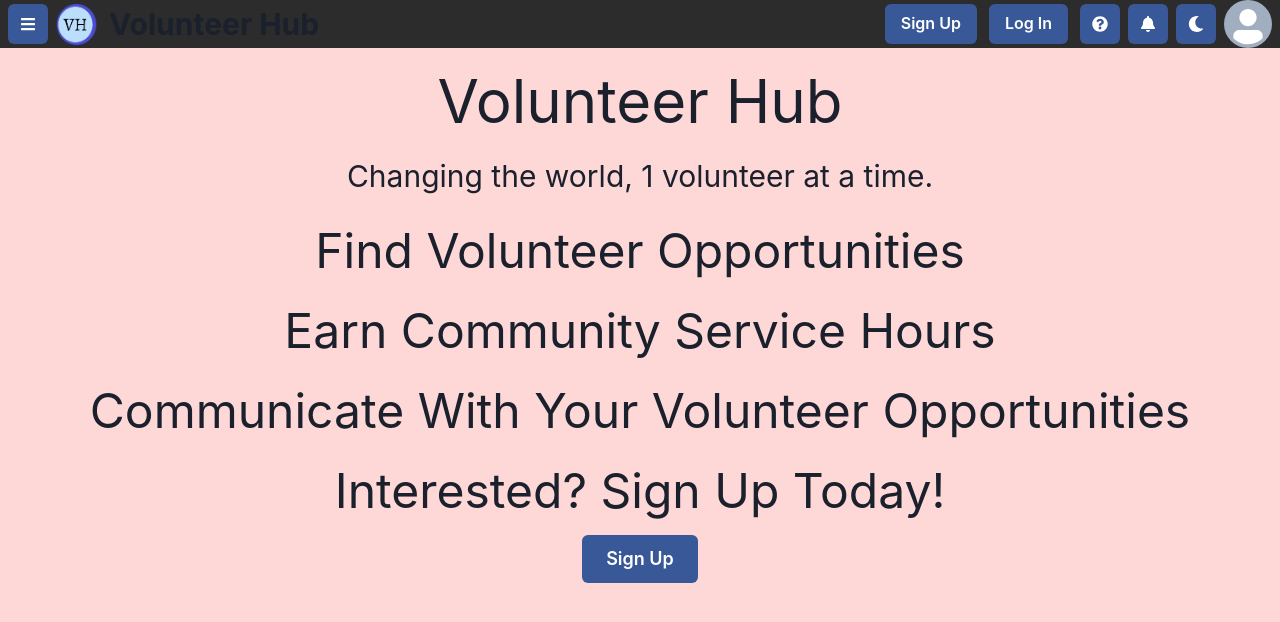
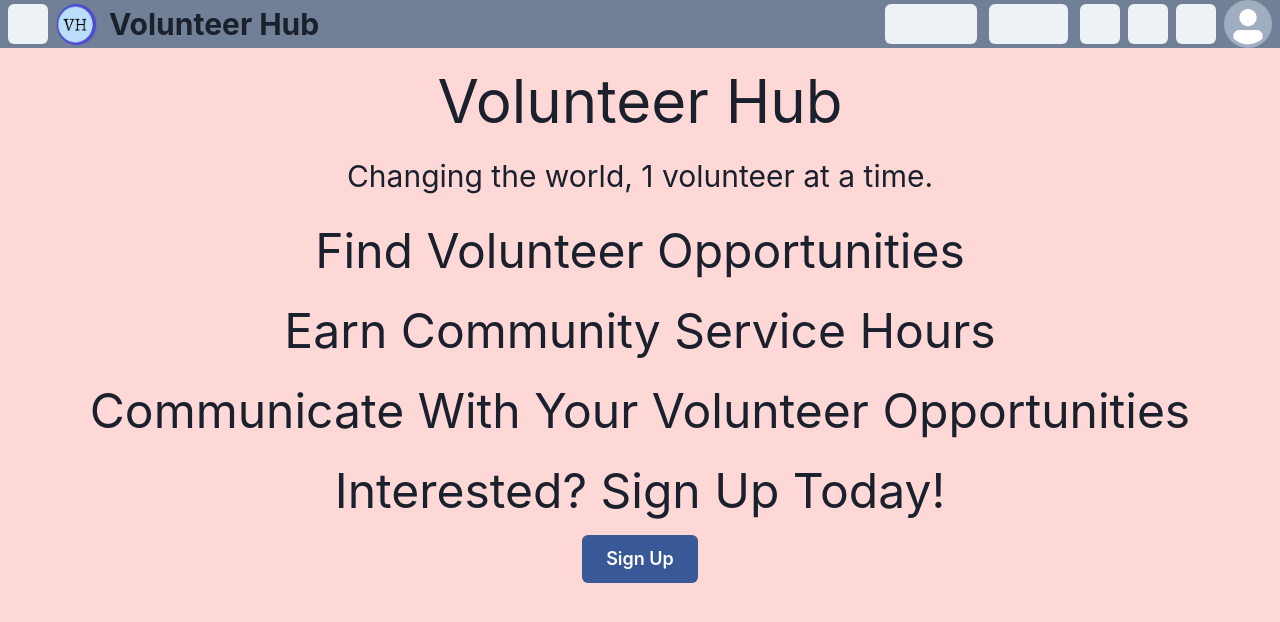
Before and after one commit to uvadhar11/Volunteer-Hub, a React (Create React App) app in the folder app/: page / in a window 1280 px wide. Shown: the top 622 px of the page. Built offline with nearby package versions, Linux system fonts and the light colour scheme; no server answers.

Commit message:
to do: change to facebook/custom btn

```diff
--- a/app/src/App.js
+++ b/app/src/App.js
@@ -55,16 +55,18 @@ function App() {
 
   // THEME
 
-  // TOKENS
+  // TOKENS - uppercase hex letters make it not work. Must be lowercase.
   const tokens = {
     colors: {
       light: {
         "bg-default": "red.100",
-        "navbar-default": "#2c2c2c",
+        "navbar-default": "#718096",
+        "button-default": "#edf2f7",
       },
       dark: {
         "bg-default": "#1a202c",
-        "navbar-default": "#2c2c2c",
+        "navbar-default": "#4a5568",
+        "button-default": "#edf2f7",
       },
     },
   };
@@ -79,6 +81,10 @@ function App() {
       "navbar-default": {
         default: tokens.colors.light["navbar-default"],
         _dark: tokens.colors.dark["navbar-default"],
+      },
+      "button-default": {
+        default: tokens.colors.light["button-default"],
+        _dark: tokens.colors.light["button-default"],
       },
     },
   };
--- a/app/src/components/navbar.js
+++ b/app/src/components/navbar.js
@@ -78,14 +78,15 @@ function NavBar(props) {
       pl="2"
       align="center"
     >
-      {/* blackAlpha.600 */}
       {/* Menu Button */}
       <Menu>
         <MenuButton
           as={IconButton}
           aria-label="Menu Button"
-          colorScheme="facebook"
+          // colorScheme="facebook"
           // colorScheme="gray"
+          // colorScheme="button-default"
+          textColor="button-default"
           icon={<FaBars />}
         />
         {/* only show up if user exists */}
@@ -107,6 +108,7 @@ function NavBar(props) {
       <Spacer />
 
       {/* would dynamically load the elements in here. */}
+      {/* SIGN UP BUTTON */}
       {props.signUp === "true" ? (
         <Button
           mr="3"
@@ -114,15 +116,19 @@ function NavBar(props) {
           // colorScheme="facebook"
           // color="#CBD5E0"
           // textColor={"#EDF2F7"}
-          colorScheme="facebook"
+          // colorScheme="button-default"
+          textColor="button-default"
           onClick={() => navigate("/sign-up")}
         >
           Sign Up
         </Button>
       ) : null}
+
+      {/* LOG IN BUTTON */}
       {props.logIn === "true" ? (
         <Button
-          colorScheme="facebook"
+          // colorScheme="button-default"
+          textColor="button-default"
           size="md"
           onClick={() => navigate("/log-in")}
           mr="3"
@@ -131,9 +137,11 @@ function NavBar(props) {
         </Button>
       ) : null}
 
+      {/* HELP BUTTON */}
       <IconButton
         aria-label="Help Button"
-        colorScheme="facebook"
+        // textColor="button-default"
+        textColor="button-default"
         onClick={() =>
           window.location.pathname == "/help"
             ? navigate("/")
@@ -148,11 +156,13 @@ function NavBar(props) {
         }
       ></IconButton>
 
+      {/* NOTIFICATION BUTTON */}
       <Menu>
         <MenuButton
           as={IconButton}
           aria-label="Notification Bell"
-          colorScheme="facebook"
+          // colorScheme="button-default"
+          textColor="button-default"
           ml="2"
           icon={<FaBell />}
         />
@@ -170,9 +180,11 @@ function NavBar(props) {
         ) : null}
       </Menu>
 
+      {/* THEME CHANGE BUTTON */}
       <IconButton
         aria-label="Theme Change"
-        colorScheme="facebook"
+        // colorScheme="button-default"
+        textColor="button-default"
         ml="2"
         icon={isDark ? <FaSun /> : <FaMoon />}
         onClick={toggleColorMode}
@@ -189,7 +201,8 @@ function NavBar(props) {
           // pl={user ? "3" : "0"} // padding so the profile picture is centered. Padding offsets content.
           ml="2"
           mr="2"
-          colorScheme="facebook"
+          // colorScheme="button-default"
+          textColor="button-default"
         />
 
         {/* Menu Selections */}
```
